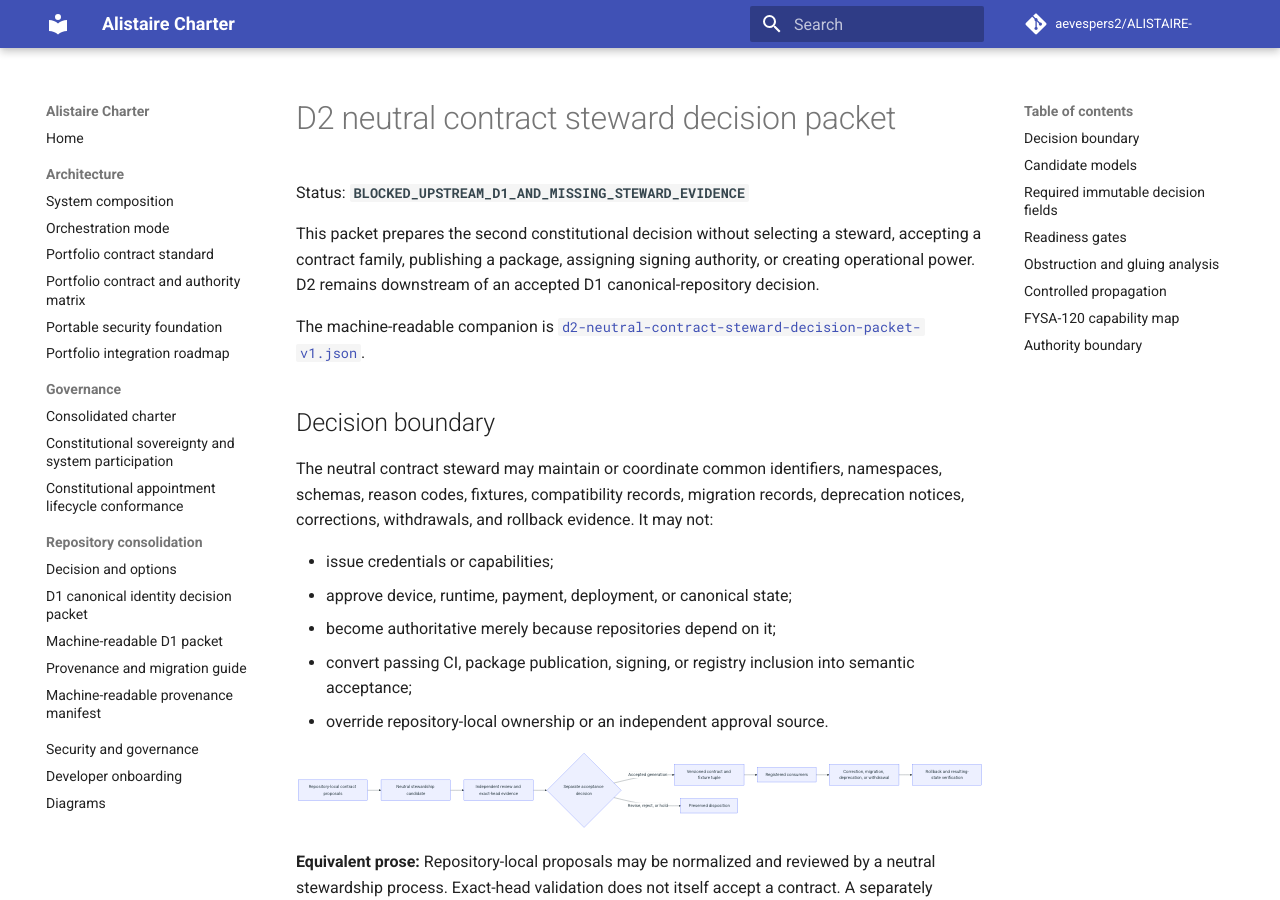
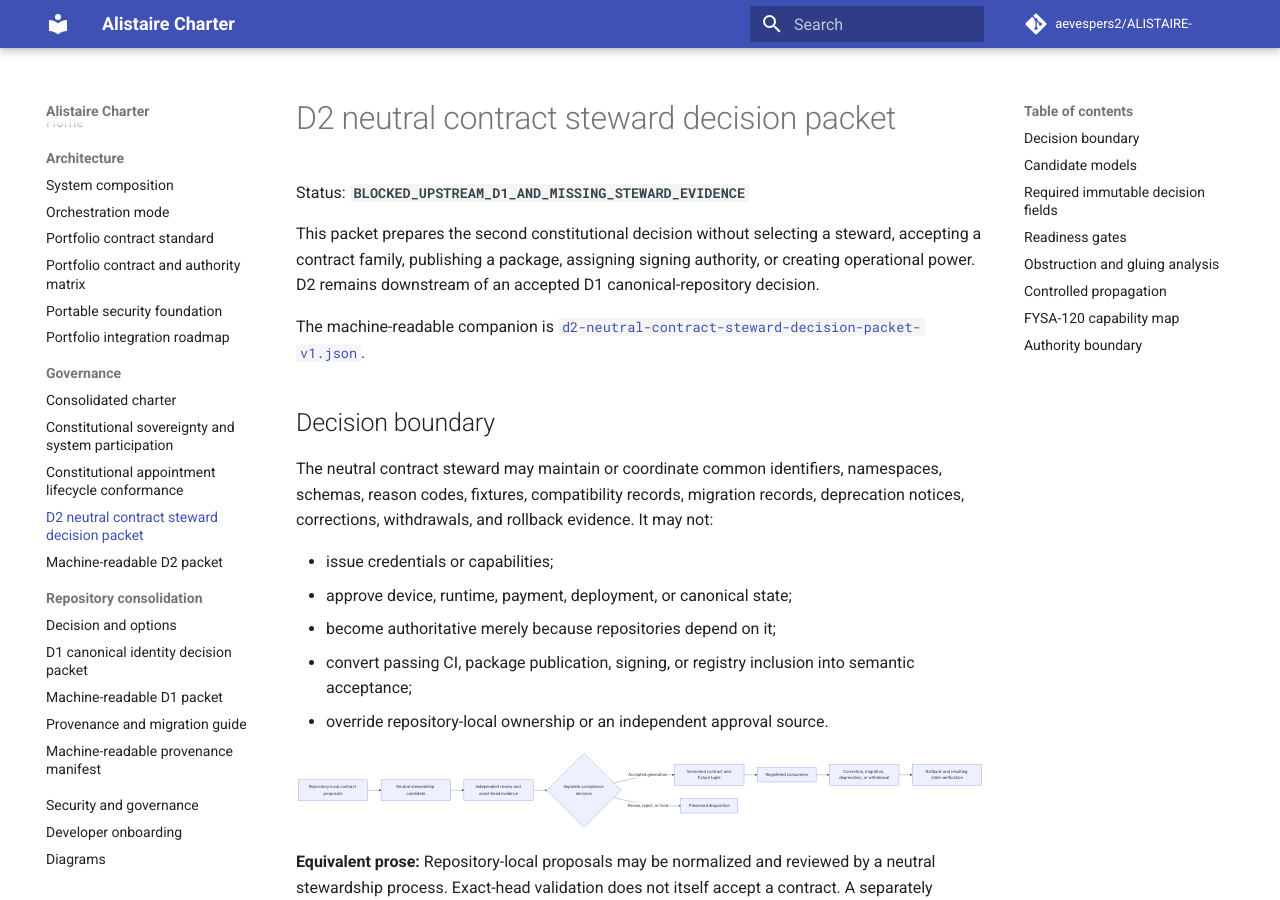
Before and after one commit to aevespers2/ALISTAIRE-, an MkDocs documentation site: the page built from docs/d2-neutral-contract-steward-decision-packet.md, in a window 1280 px wide and 900 px high. Built offline with MkDocs 1.6.1 and Material for MkDocs 9.7.7, drawn with Linux system fonts in a browser that asks for light colours; comment, search, counter and statistics services are not loaded.

Commit message:
docs: add D2 packet to Pages navigation

```diff
--- a/mkdocs.yml
+++ b/mkdocs.yml
@@ -23,6 +23,8 @@ nav:
       - Consolidated charter: governance-charter.md
       - Constitutional sovereignty and system participation: constitutional-sovereignty-and-system-participation.md
       - Constitutional appointment lifecycle conformance: constitutional-appointment-lifecycle-conformance.md
+      - D2 neutral contract steward decision packet: d2-neutral-contract-steward-decision-packet.md
+      - Machine-readable D2 packet: d2-neutral-contract-steward-decision-packet-v1.json
   - Repository consolidation:
       - Decision and options: repository-consolidation.md
       - D1 canonical identity decision packet: d1-canonical-identity-decision-packet.md
```
